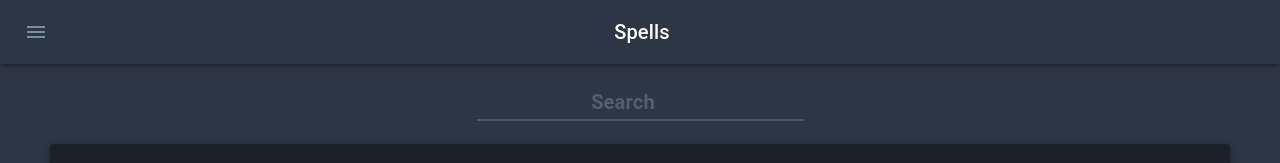
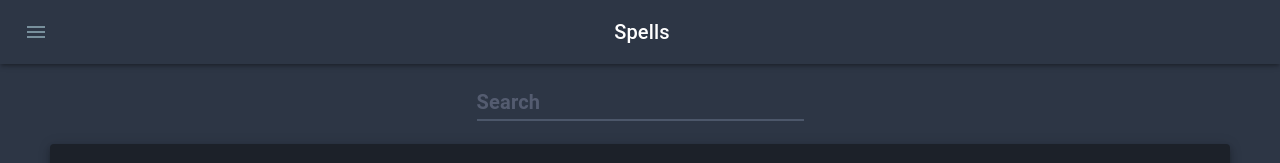
Before and after one commit to dotmotion/handy-haversack, a React (Create React App) app: page / in a window 1280 px wide. Shown: the top 163 px of the page. Built offline with nearby package versions, Linux system fonts and the light colour scheme.

Commit message:
fixed appearance of search bar

```diff
--- a/src/App.css
+++ b/src/App.css
@@ -25,6 +25,10 @@ input[type="search"]::-webkit-search-cancel-button {
   -webkit-appearance: none;
 }
 
+input[type="search"] {
+  text-align: left !important;
+}
+
 p:not(:last-child) {
   margin-bottom: 1rem;
 }
@@ -32,7 +36,6 @@ p:not(:last-child) {
 #root {
   width: 100vw;
   height: 100vh;
-  /* overflow: hidden; */
 }
 
 .drawer {
```
